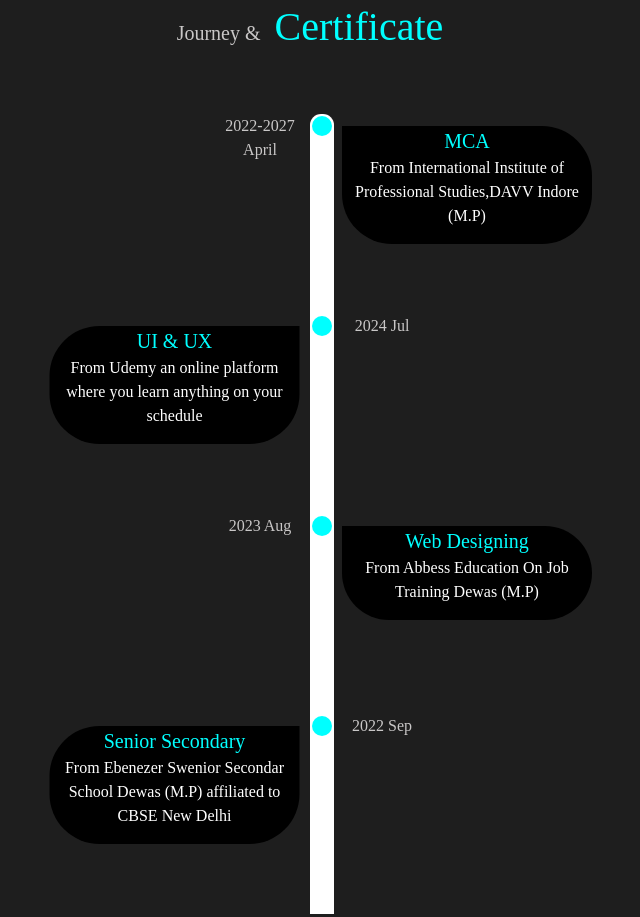
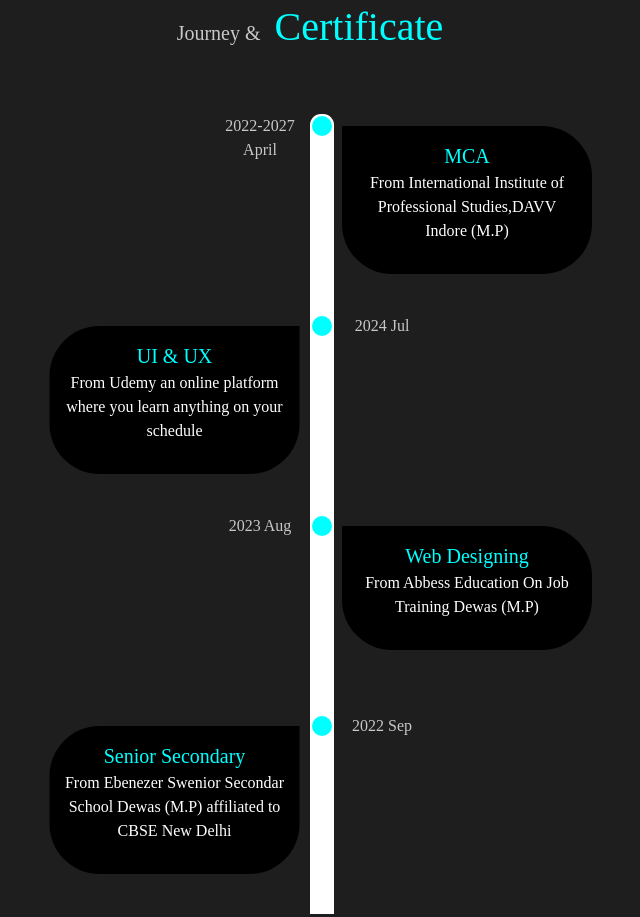
Before and after one commit to Ashwin-Lakshkar/AshwinPortfolio, a plain HTML site: page index.html in a window 1280 px wide. Shown: the part 3277-4194 px from the top of the page, without its empty margins (330-970 px from the left). Drawn offline with nearby package versions, Linux system fonts and the light colour scheme.

Commit message:
Update style.css

```diff
--- a/style.css
+++ b/style.css
@@ -281,6 +281,9 @@ span.Span_Content {
     height: auto;
     transform: translate(20px, 0px);
 }
+.Course_content p {
+    padding: 15px;
+}
 span.span_timeline_content_heading {
     display: block;
     font-size: 20px;
```
